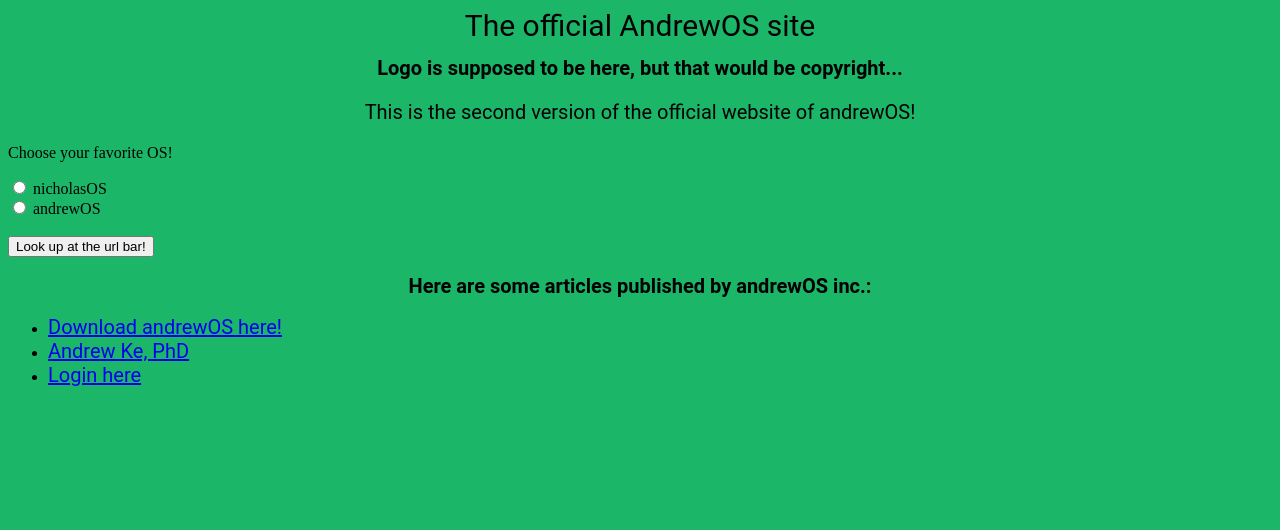
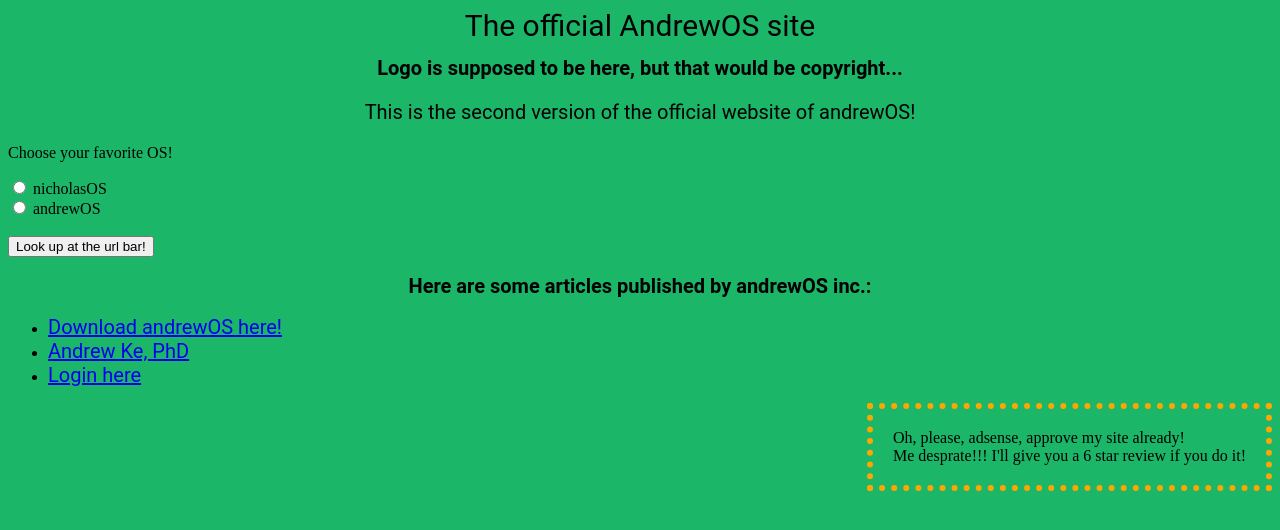
Before and after one commit to isthistaken3/images, a plain HTML site: page index.html in a window 1280 px wide. Drawn offline with Linux system fonts and the light colour scheme.

Commit message:
Update index.html

```diff
--- a/index.html
+++ b/index.html
@@ -53,5 +53,9 @@
 
 
 </ul>
+
+ <div style="float: right; border: 6px dotted orange; padding: 20px;">
+  Oh, please, adsense, approve my site already! <br/>
+  Me desprate!!! I'll give you a 6 star review if you do it!
 </body>
 </html>
```
